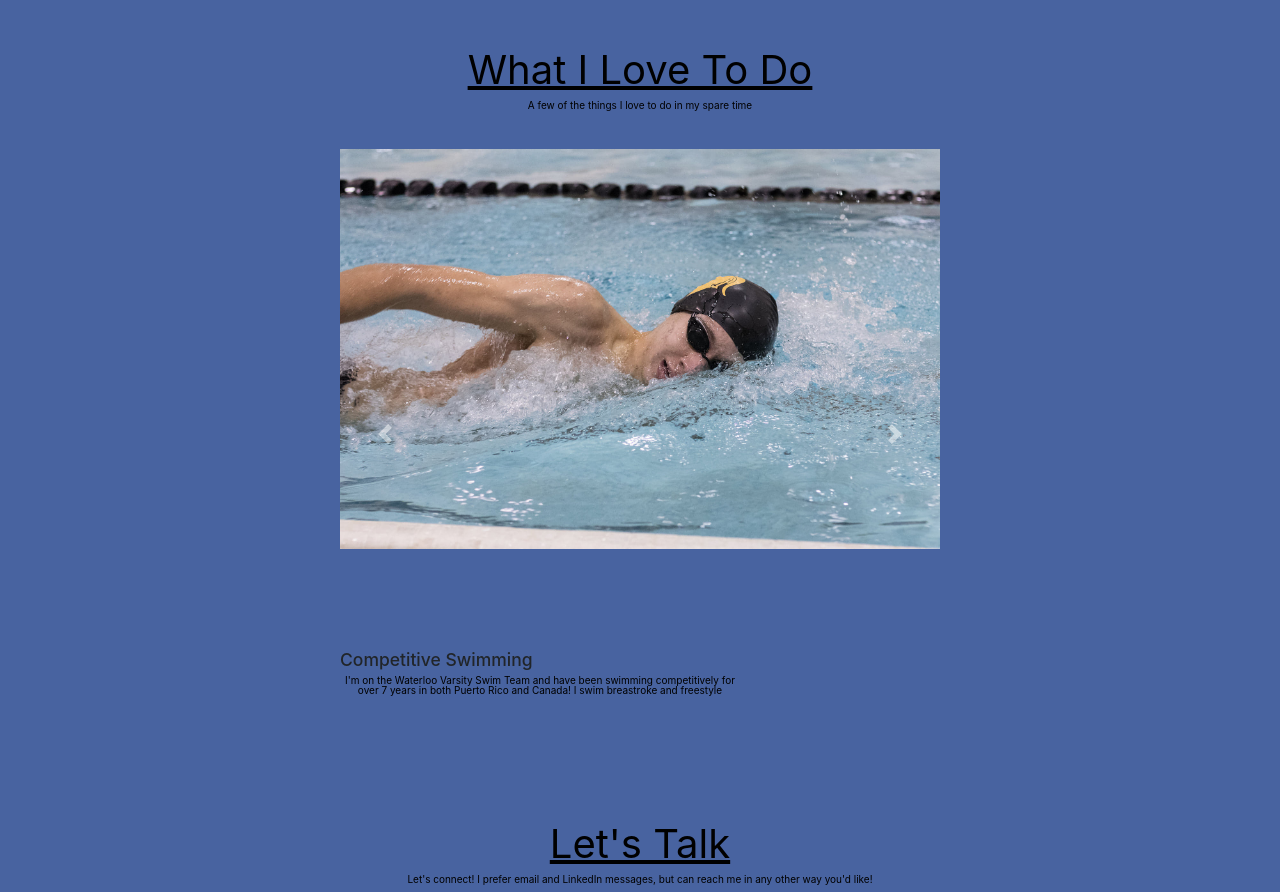
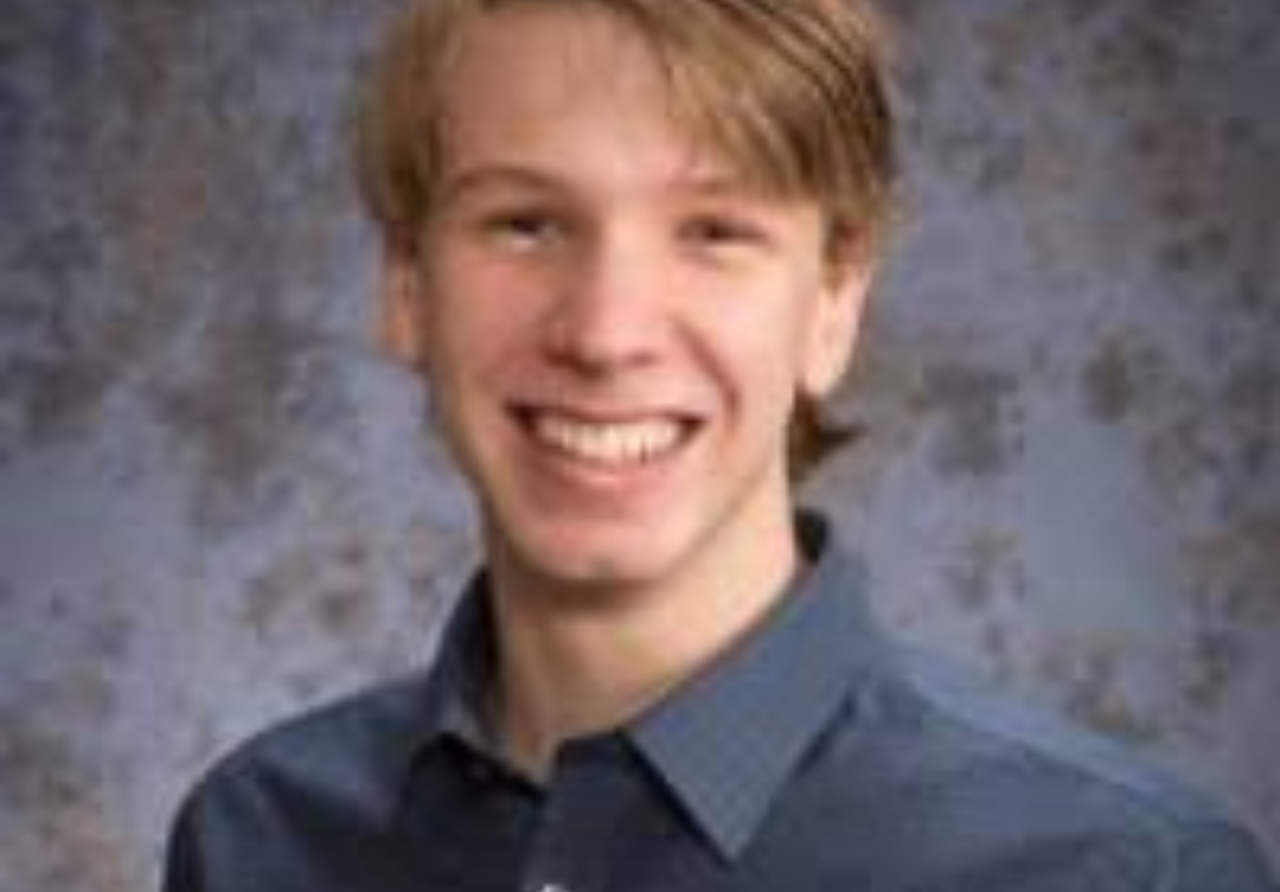
Before and after one commit to DevonMillerJunk/personal-website, a React (Create React App) app: page / in a window 1280 px wide. Shown: the top 892 px of the page. Built offline with nearby package versions, Linux system fonts and the light colour scheme.

Commit message:
Update Profile, styling and some info

```diff
--- a/src/App.tsx
+++ b/src/App.tsx
@@ -3,16 +3,16 @@ import Contact from "./containers/Contact";
 import { Row, Container } from "react-bootstrap";
 // import Experience from "./containers/Experience";
 import Interest from "./containers/Interest";
-// import Profile from "./containers/Profile";
+import Profile from "./containers/Profile";
 // import Project from "./containers/Project";
 
 function App() {
   return (
     <div className="App">
       <Container fluid className="app-container">
-        {/* <Row>
+        <Row>
           <Profile />
-        </Row> */}
+        </Row>
         {/* <Row>
           <Experience />
         </Row> */}
--- a/src/constants/constants.ts
+++ b/src/constants/constants.ts
@@ -10,7 +10,7 @@ import devonMillerJunk from "../assets/DevonMillerJunk.jpg";
 import doorr from "../assets/doorr.png";
 import lcbonext from "../assets/lcbonext.webp";
 
-import { IContactState, IInterestState } from "./interfaces";
+import { IContactState, IInterestState, IProfileState } from "./interfaces";
 
 export const contactInfo: IContactState = {
   mediaInfo: [
@@ -71,8 +71,8 @@ export const interestInfo: IInterestState = {
   ]
 };
 
-export const profileInfo = {
-  backgroundImage: devonMillerJunk,
+export const profileInfo: IProfileState = {
+  background: devonMillerJunk,
   title: "Hi, I'm Devon",
   info: `I’m a Computer Engineering student and swimmer at the University of Waterloo.
   From a young age I have enjoyed challenging myself solving new problems. While living in Puerto Rico, I was the activities director in my school’s Society of Hispanic Professional Engineers Jr. chapter and competed in island wide math competitions to join the Puerto Rican Junior Olympic Math team.
--- a/src/constants/interfaces.ts
+++ b/src/constants/interfaces.ts
@@ -21,3 +21,9 @@ export interface IInterestState {
   title: string;
   info: string;
 }
+
+export interface IProfileState {
+  background: any;
+  title: string;
+  info: string;
+}
--- a/src/containers/Profile.tsx
+++ b/src/containers/Profile.tsx
@@ -1,5 +1,24 @@
 import React, { Component } from "react";
-import { RouteComponentProps } from "react-router";
+import { profileInfo } from '../constants/constants';
+import { IProfileState } from '../constants/interfaces';
 
-class Profile extends Component<any, any> {}
+class Profile extends Component<any, IProfileState> {
+
+    constructor(props: any) {
+        super(props);
+        this.state = profileInfo;
+    }
+
+    public render() {
+        return (
+            <div className="profile-container">
+                <img src={this.state.background} className="profile-background-image" alt="logo" />
+                <div className="profile-text-container">
+                    <h1 className="profile-title">{this.state.title}</h1>
+                    <p className="profile-info">{this.state.info}</p>
+                </div>
+            </div>
+        );
+    }
+}
 export default Profile;
--- a/src/scss/_index.scss
+++ b/src/scss/_index.scss
@@ -54,7 +54,5 @@ p {
   justify-content: space-around;
 }
 
-.row {
-  padding-top: $spacing-xlg;
-  padding-bottom: $spacing-xlg;
-}
+// .row {
+// }
--- a/src/scss/containers/Interest.scss
+++ b/src/scss/containers/Interest.scss
@@ -25,23 +25,32 @@
   .interest-description-container {
     height: fit-content;
     width: $carousel-size;
+
+    display: flex;
+    flex-direction: column;
     justify-content: center;
     align-items: center;
 
     h3 {
       width: 400px;
-      justify-content: center;
+      text-align: center;
     }
 
     p {
       width: 400px;
-      justify-content: center;
+      text-align: center;
     }
   }
 
   .interest-image-container {
     height: $carousel-image-width;
     width: $carousel-size;
+
+    display: flex;
+    flex-direction: column;
+    justify-content: flex-end;
+    align-items: center;
+
     img {
       max-height: 100%;
       width: auto;
--- a/src/scss/containers/Profile.scss
+++ b/src/scss/containers/Profile.scss
@@ -0,0 +1,30 @@
+.profile-container {
+    margin: auto;
+    padding: 0px;
+
+    .profile-background-image {
+        width: 100%;
+        height: 900px;
+        object-fit: cover;
+        overflow: hidden;
+        right: 0;
+        margin-top: auto;
+        margin-bottom: auto;
+
+        z-index: -10;
+    }
+
+    .profile-text-container {
+        right: 0;
+        top: 0;
+        bottom: 0;
+
+        .profile-title {
+
+        }
+
+        .profile-info {
+
+        }
+    }
+}
```
Also changed, not shown: src/assets/DevonMillerJunk.jpg.
